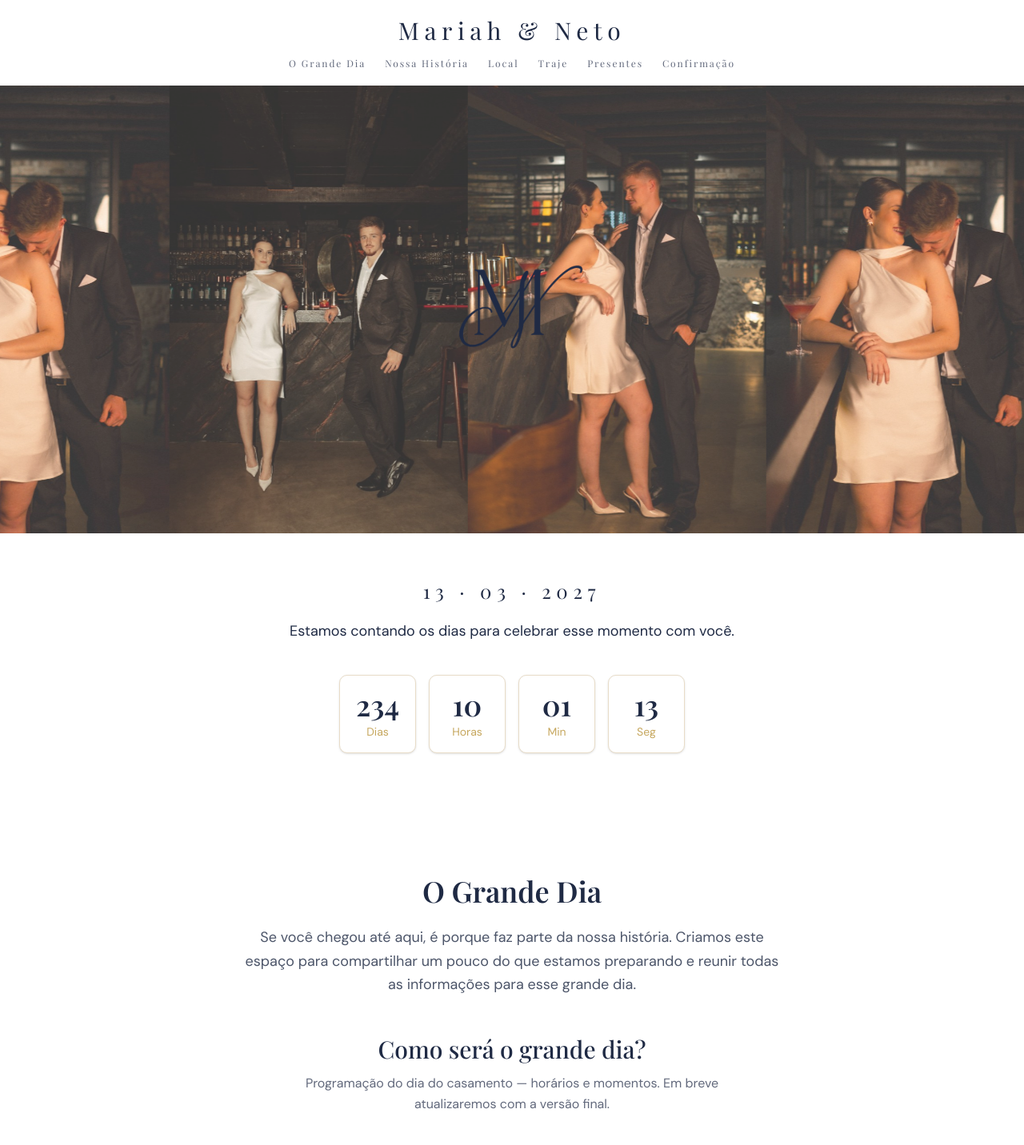
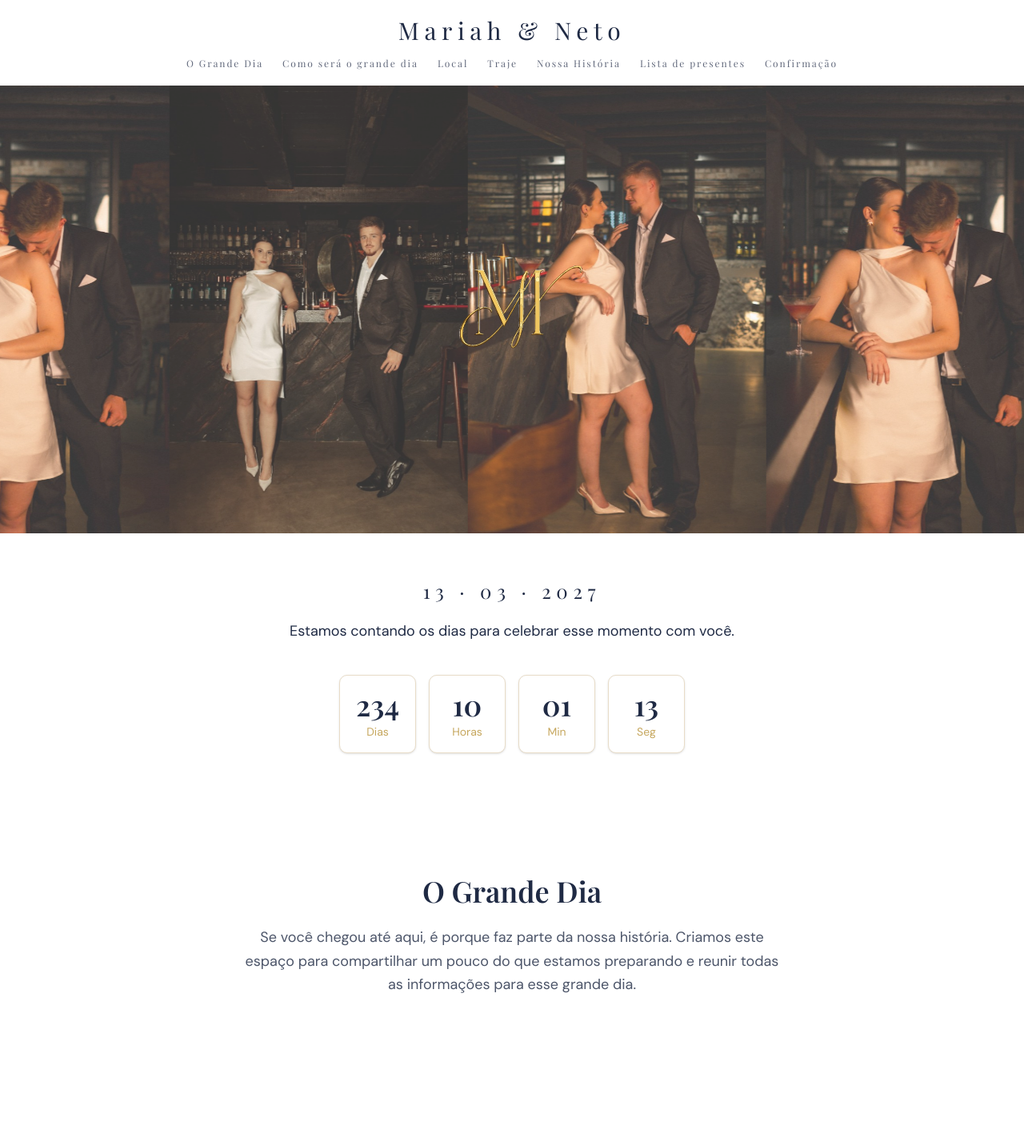
Before and after one commit to MarceloColombo11/casamento-neto-mah, a Next.js app: page / in a window 1280 px wide. Shown: the top 1432 px of the page at 80% size. Built offline with nearby package versions, Linux system fonts and the light colour scheme; no server answers; a web font is replaced by a local one.

Commit message:
Add GrandeDiaSection component and update page layout for wedding site

```diff
--- a/app/page.tsx
+++ b/app/page.tsx
@@ -5,8 +5,8 @@ import { GiftsSection } from "@/components/GiftsSection";
 import { LocationSection } from "@/components/LocationSection";
 import { RsvpSection } from "@/components/RsvpSection";
 import { AboutSection } from "@/components/AboutSection";
+import { GrandeDiaSection } from "@/components/GrandeDiaSection";
 import { TimelineSection } from "@/components/TimelineSection";
-import { PhotoUploadSection } from "@/components/PhotoUploadSection";
 import { TrajeSection } from "@/components/TrajeSection";
 import { HeroBackgroundCarousel } from "@/components/HeroBackgroundCarousel";
 import Monograma from "@/components/monograma";
@@ -28,11 +28,9 @@ export default function Home() {
                         <div className="absolute inset-0 z-10 flex flex-col items-center justify-center px-4 text-center">
                             <h2 className="sr-only">Neto & Mariah</h2>
                             <Monograma
-                                solid
-                                simple
                                 animate={false}
                                 ariaHidden
-                                className="h-36 w-36 bg-navy sm:h-44 sm:w-44 md:h-52 md:w-52"
+                                className="h-36 w-36 sm:h-44 sm:w-44 md:h-52 md:w-52"
                             />
                         </div>
                     </div>
@@ -56,15 +54,15 @@ export default function Home() {
                     id="grande-dia"
                     className="bg-white px-4 py-16 md:py-20 lg:py-24"
                 >
-                    <TimelineSection events={programacaoData} />
+                    <GrandeDiaSection />
                 </section>
 
-                {/* 3. Nossa História */}
+                {/* 3. Como será o grande dia */}
                 <section
-                    id="nossa-historia"
-                    className="bg-white px-4 py-12 md:py-16 lg:py-20"
+                    id="como-sera"
+                    className="bg-white px-4 py-16 md:py-20 lg:py-24"
                 >
-                    <AboutSection content={sobreNosData} />
+                    <TimelineSection events={programacaoData} />
                 </section>
 
                 {/* 4. Local */}
@@ -83,7 +81,15 @@ export default function Home() {
                     <TrajeSection />
                 </section>
 
-                {/* 6. Presentes */}
+                {/* 6. Nossa História */}
+                <section
+                    id="nossa-historia"
+                    className="bg-white px-4 py-12 md:py-16 lg:py-20"
+                >
+                    <AboutSection content={sobreNosData} />
+                </section>
+
+                {/* 7. Lista de presentes */}
                 <section
                     id="presentes"
                     className="bg-white px-4 py-16 md:py-20 lg:py-24"
@@ -95,21 +101,13 @@ export default function Home() {
                     />
                 </section>
 
-                {/* 7. Confirmação */}
+                {/* 8. Confirmação */}
                 <section
                     id="confirmacao"
                     className="bg-white px-4 py-16 md:py-20 lg:py-24"
                 >
                     <RsvpSection />
                 </section>
-
-                {/* 8. Fotos (fora do menu) */}
-                <section
-                    id="fotos"
-                    className="bg-white px-4 py-16 md:py-20 lg:py-24"
-                >
-                    <PhotoUploadSection />
-                </section>
             </main>
             <Footer />
         </>
--- /dev/null
+++ b/components/GrandeDiaSection.tsx
@@ -0,0 +1,14 @@
+export function GrandeDiaSection() {
+  return (
+    <div className="mx-auto max-w-7xl text-center">
+      <h2 className="font-heading text-3xl font-semibold text-navy md:text-4xl">
+        O Grande Dia
+      </h2>
+      <p className="mx-auto mt-6 max-w-2xl text-pretty text-base leading-relaxed text-navy/80 sm:text-lg">
+        Se você chegou até aqui, é porque faz parte da nossa história. Criamos
+        este espaço para compartilhar um pouco do que estamos preparando e
+        reunir todas as informações para esse grande dia.
+      </p>
+    </div>
+  );
+}
--- a/components/Navbar.tsx
+++ b/components/Navbar.tsx
@@ -7,24 +7,33 @@ import { cn } from "@/lib/utils";
 const SECTION_IDS = [
     "home",
     "grande-dia",
-    "nossa-historia",
+    "como-sera",
     "local",
     "traje",
+    "nossa-historia",
     "presentes",
     "confirmacao",
-    "fotos",
 ] as const;
 
 const NAV_LINKS = [
     { href: "#grande-dia", label: "O Grande Dia", sectionId: "grande-dia" },
     {
+        href: "#como-sera",
+        label: "Como será o grande dia",
+        sectionId: "como-sera",
+    },
+    { href: "#local", label: "Local", sectionId: "local" },
+    { href: "#traje", label: "Traje", sectionId: "traje" },
+    {
         href: "#nossa-historia",
         label: "Nossa História",
         sectionId: "nossa-historia",
     },
-    { href: "#local", label: "Local", sectionId: "local" },
-    { href: "#traje", label: "Traje", sectionId: "traje" },
-    { href: "#presentes", label: "Presentes", sectionId: "presentes" },
+    {
+        href: "#presentes",
+        label: "Lista de presentes",
+        sectionId: "presentes",
+    },
     { href: "#confirmacao", label: "Confirmação", sectionId: "confirmacao" },
 ] as const;
 
--- a/components/TimelineSection.tsx
+++ b/components/TimelineSection.tsx
@@ -10,21 +10,10 @@ interface TimelineSectionProps {
 export function TimelineSection({ events }: TimelineSectionProps) {
   return (
     <div className="mx-auto max-w-7xl">
-      <div className="mb-12 text-center">
+      <div className="mb-10 text-center">
         <h2 className="font-heading text-3xl font-semibold text-navy md:text-4xl">
-          O Grande Dia
+          Como será o grande dia?
         </h2>
-        <p className="mx-auto mt-6 max-w-2xl text-pretty text-base leading-relaxed text-navy/80 sm:text-lg">
-          Se você chegou até aqui, é porque faz parte da nossa história. Criamos
-          este espaço para compartilhar um pouco do que estamos preparando e
-          reunir todas as informações para esse grande dia.
-        </p>
-      </div>
-
-      <div className="mb-10 text-center">
-        <h3 className="font-heading text-2xl font-medium text-navy md:text-3xl">
-          Como será o grande dia?
-        </h3>
         <p className="mx-auto mt-3 max-w-xl text-pretty text-sm leading-relaxed text-navy/70 sm:text-base">
           Programação do dia do casamento — horários e momentos. Em breve
           atualizaremos com a versão final.
```
Also changed, not shown: public/Monograma simples.svg (deleted), public/monograma.svg (deleted).
